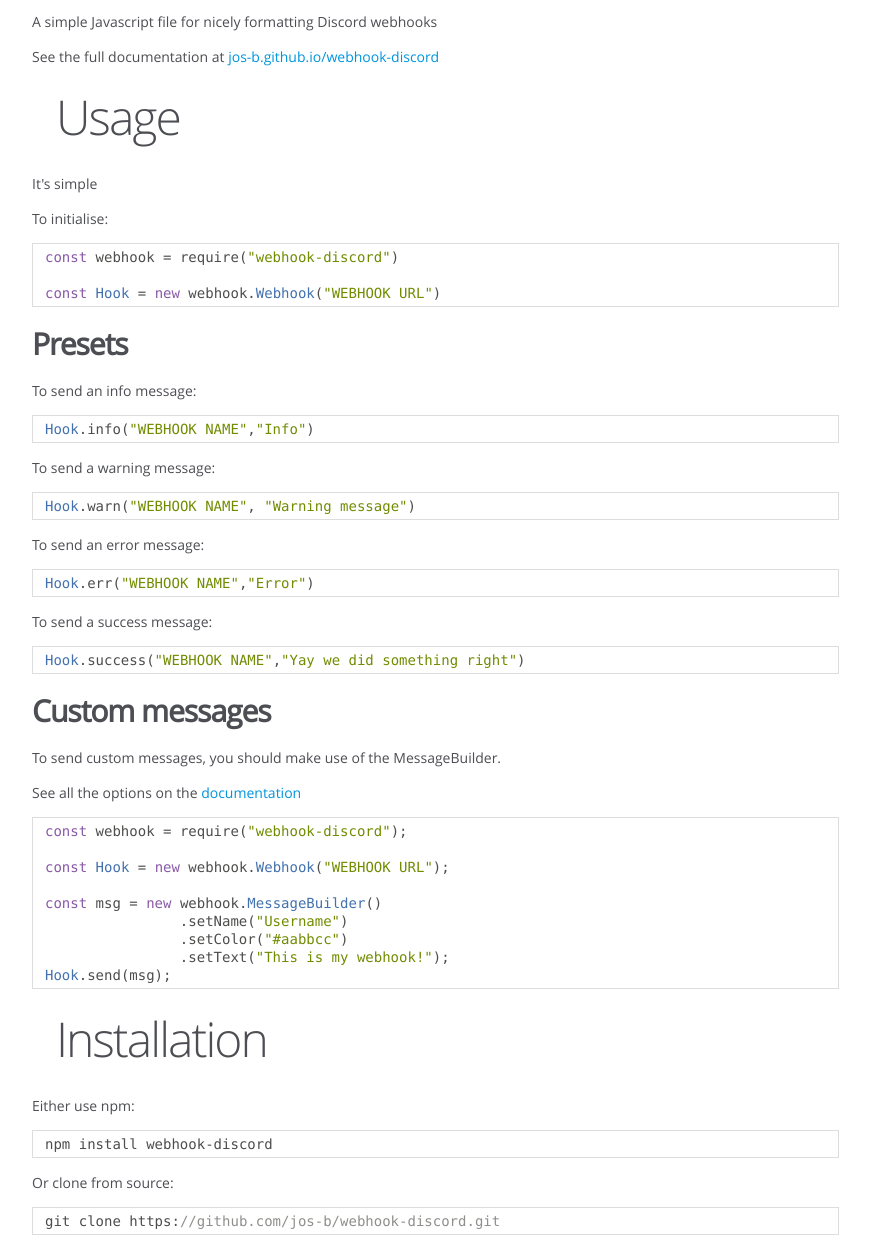
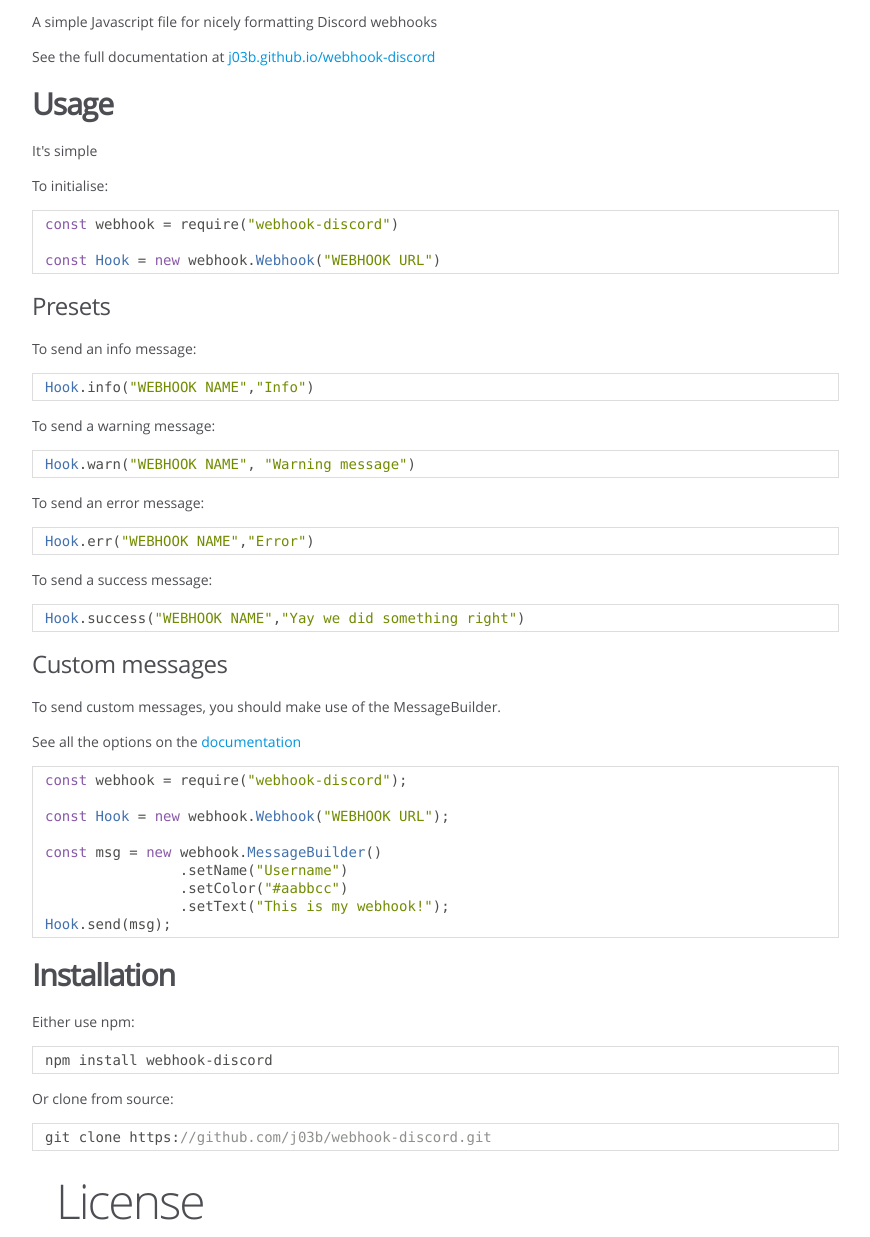
Before and after one commit to jb3/webhook-discord, a plain HTML site: page index.html in a window 1280 px wide. Shown: the part 536-1773 px from the top of the page, without its empty margins (0-870 px from the left). Drawn offline with Linux system fonts and the light colour scheme.

Commit message:
deploy: 201c10949540ee33a94f05841ae02b9e8a5f0a45

```diff
--- a/index.html
+++ b/index.html
@@ -47,15 +47,15 @@
 <p><img src="https://img.shields.io/npm/v/webhook-discord.svg" alt="version" title="Version">
 <img src="https://img.shields.io/npm/dt/webhook-discord.svg" alt="npm" title="Total Downloads"></p>
 <p>A simple Javascript file for nicely formatting Discord webhooks</p>
-<p>See the full documentation at <a href="https://jos-b.github.io/webhook-discord">jos-b.github.io/webhook-discord</a></p>
-<h1>Usage</h1>
+<p>See the full documentation at <a href="https://j03b.github.io/webhook-discord">j03b.github.io/webhook-discord</a></p>
+<h2>Usage</h2>
 <p>It's simple</p>
 <p>To initialise:</p>
 <pre class="prettyprint source lang-js"><code>const webhook = require(&quot;webhook-discord&quot;)
 
 const Hook = new webhook.Webhook(&quot;WEBHOOK URL&quot;)
 </code></pre>
-<h2>Presets</h2>
+<h3>Presets</h3>
 <p>To send an info message:</p>
 <pre class="prettyprint source lang-js"><code>Hook.info(&quot;WEBHOOK NAME&quot;,&quot;Info&quot;)
 </code></pre>
@@ -68,9 +68,9 @@
 <p>To send a success message:</p>
 <pre class="prettyprint source lang-js"><code>Hook.success(&quot;WEBHOOK NAME&quot;,&quot;Yay we did something right&quot;)
 </code></pre>
-<h2>Custom messages</h2>
+<h3>Custom messages</h3>
 <p>To send custom messages, you should make use of the MessageBuilder.</p>
-<p>See all the options on the <a href="https://jos-b.github.io/webhook-discord/MessageBuilder.html">documentation</a></p>
+<p>See all the options on the <a href="https://j03b.github.io/webhook-discord/MessageBuilder.html">documentation</a></p>
 <pre class="prettyprint source lang-js"><code>const webhook = require(&quot;webhook-discord&quot;);
 
 const Hook = new webhook.Webhook(&quot;WEBHOOK URL&quot;);
@@ -81,12 +81,12 @@
                 .setText(&quot;This is my webhook!&quot;);
 Hook.send(msg);
 </code></pre>
-<h1>Installation</h1>
+<h2>Installation</h2>
 <p>Either use npm:</p>
 <pre class="prettyprint source"><code>npm install webhook-discord
 </code></pre>
 <p>Or clone from source:</p>
-<pre class="prettyprint source"><code>git clone https://github.com/jos-b/webhook-discord.git
+<pre class="prettyprint source"><code>git clone https://github.com/j03b/webhook-discord.git
 </code></pre>
 <h1>License</h1>
 <p>MIT</p></article>
@@ -106,7 +106,7 @@
 <br class="clear">
 
 <footer>
-    Documentation generated by <a href="https://github.com/jsdoc/jsdoc">JSDoc 3.6.4</a> on Thu Apr 23 2020 23:34:28 GMT+0000 (Coordinated Universal Time)
+    Documentation generated by <a href="https://github.com/jsdoc/jsdoc">JSDoc 3.6.4</a> on Sun Jun 21 2020 18:26:30 GMT+0000 (Coordinated Universal Time)
 </footer>
 
 <script> prettyPrint(); </script>
```
Also changed, not shown: MessageBuilder.html (+1 -1 lines), Webhook.html (+1 -1 lines), builder.js.html (+1 -1 lines), webhook.js.html (+1 -1 lines).
